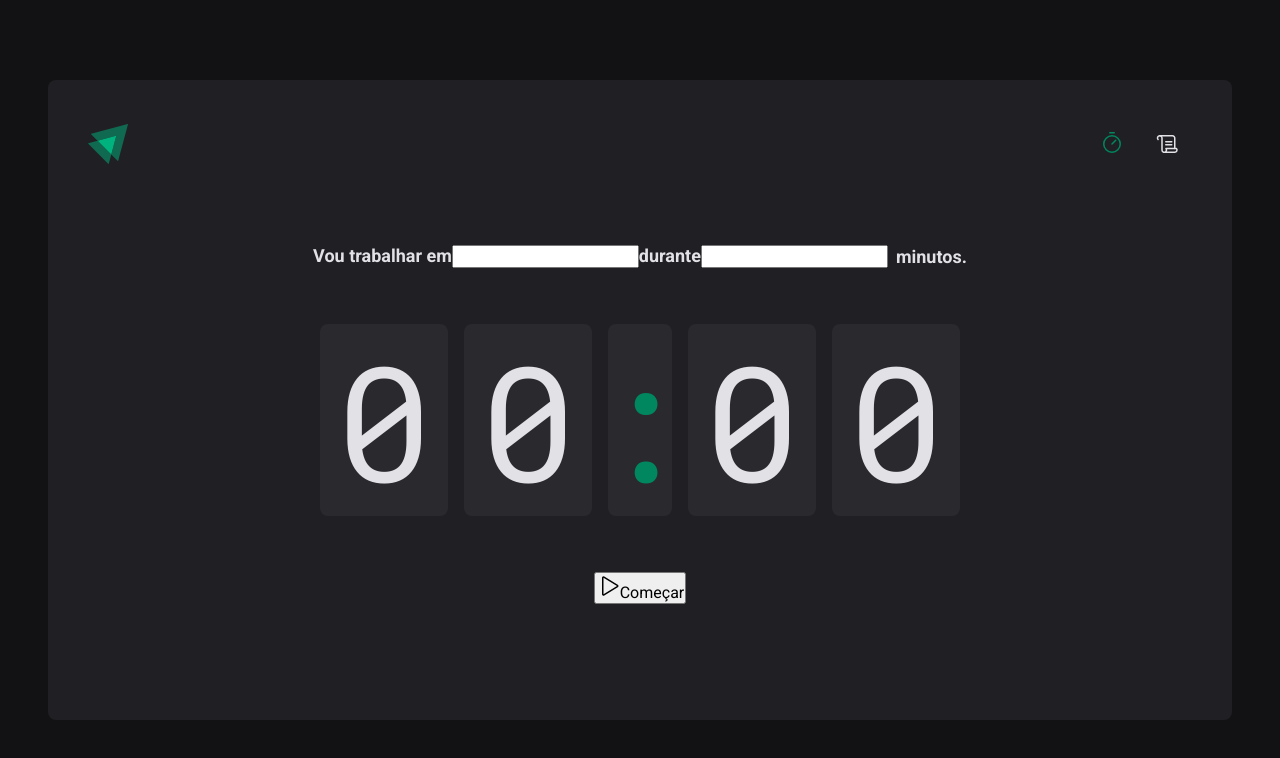
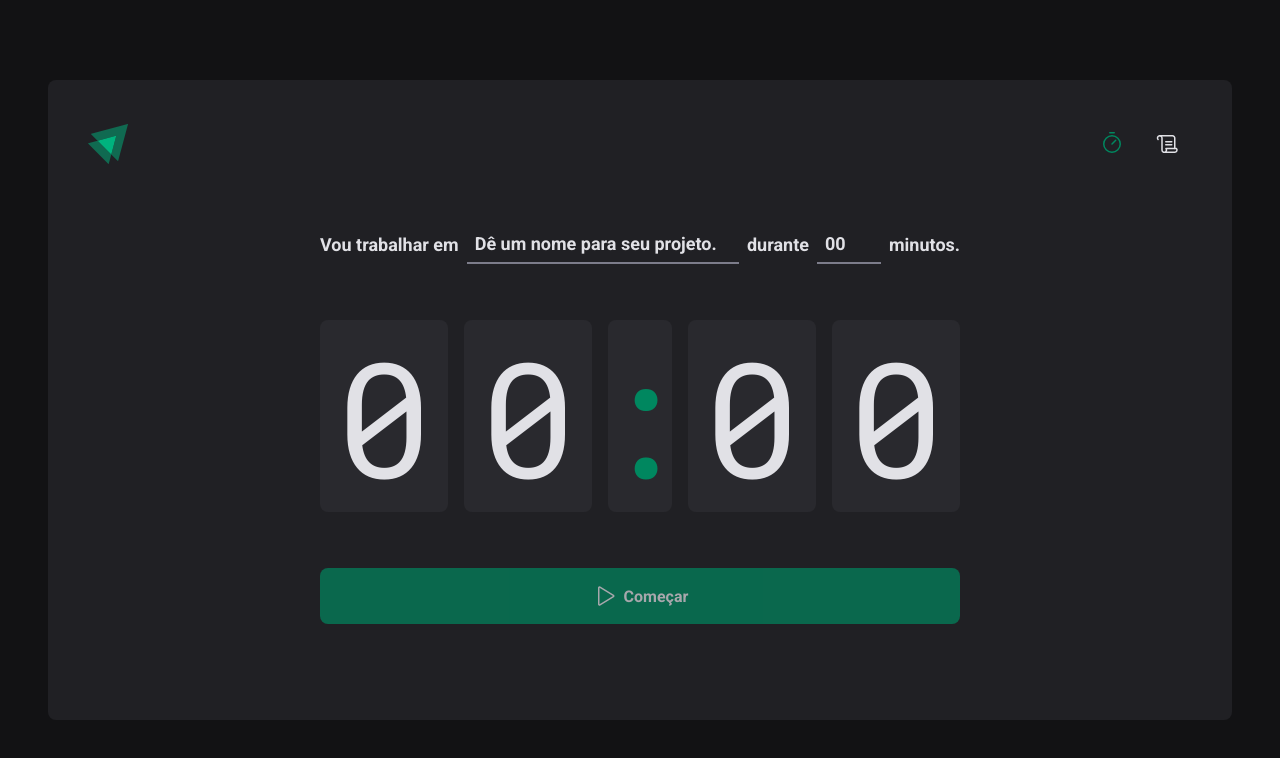
Before and after one commit to elsonaraujojr/02-ignite-timer, a React (Vite) app: page / in a window 1280 px wide. Shown: the top 758 px of the page. Built offline with nearby package versions, Linux system fonts and the light colour scheme.

Commit message:
Finalizando os inputs

```diff
--- a/src/pages/Home/index.tsx
+++ b/src/pages/Home/index.tsx
@@ -1,19 +1,16 @@
 import { Play } from "phosphor-react";
-import { CountdownContainer, FormContainer, HomeContainer, Separator } from "./styles";
-import { Form } from "react-router-dom";
+import { CountdownContainer, FormContainer, HomeContainer, MinutesAmountInput, Separator, StartCountdownButoon, TaskInput } from "./styles";
 
 export function Home() {
   return (
     <HomeContainer>
       <form action="">
         <FormContainer>
-          <div>
-            <label htmlFor="task">Vou trabalhar em</label>
-            <input type="text" id="task" />
+          <label htmlFor="task">Vou trabalhar em</label>
+          <TaskInput type="text" id="task" placeholder="Dê um nome para seu projeto." />
 
-            <label htmlFor="minutesAmount">durante</label>
-            <input type="number" id="minutesAmount" />
-          </div>
+          <label htmlFor="minutesAmount">durante</label>
+          <MinutesAmountInput type="number" id="minutesAmount" placeholder="00" />
 
           <span>minutos.</span>
         </FormContainer>
@@ -23,12 +20,12 @@
           <Separator>:</Separator>
           <span>0</span>
           <span>0</span>
-          </CountdownContainer>
+        </CountdownContainer>
 
-          <button type="submit">
-            <Play size={24} />
-            Começar
-          </button>
+        <StartCountdownButoon disabled type="submit">
+          <Play size={24} />
+          Começar
+        </StartCountdownButoon>
       </form>
     </HomeContainer>
   )
--- a/src/pages/Home/styles.ts
+++ b/src/pages/Home/styles.ts
@@ -28,6 +28,34 @@
     flex-wrap: wrap;
 `;
 
+const BaseInput = styled.input`
+  background: transparent;
+  height: 2.5rem;
+  border: 0;
+  border-bottom: 2px solid ${(props) => props.theme['gray-500']};
+  font-weight: bold;
+  font-size: 1.125rem;
+  padding: 0 0.5rem;
+  color: ${(props) => props.theme['gray-100']};
+
+  &:focus {
+    box-shadow: none;
+    border-color: ${(props) => props.theme['green-500']};
+  }
+
+  &::placeholder {
+    color: ${({ theme }) => theme['gray-100']};
+  }
+`
+
+export const TaskInput = styled(BaseInput)`
+  flex: 1;
+`
+
+export const MinutesAmountInput = styled(BaseInput)`
+  width: 4rem;
+`
+
 export const CountdownContainer = styled.div`
     font-family: 'Roboto Mono', monospace;
     font-size: 10rem;
@@ -53,3 +81,32 @@
     display: flex;
     justify-content: center;
 `;
+
+
+export const StartCountdownButoon = styled.button`
+  width: 100%;
+  border: 0;
+  padding: 1rem;
+  border-radius: 8px;
+
+  display: flex;
+  align-items: center;
+  justify-content: center;
+
+  gap: 0.5rem;
+  font-weight: bold;
+
+  cursor: pointer;
+
+  background: ${(props) => props.theme['green-500']};
+  color: ${(props) => props.theme['gray-100']};
+
+  &:disabled {
+    opacity: 0.7;
+    cursor: not-allowed;
+  }
+
+  &:not(:disabled):hover {
+    background: ${(props) => props.theme['green-700']};
+  }
+`
```
